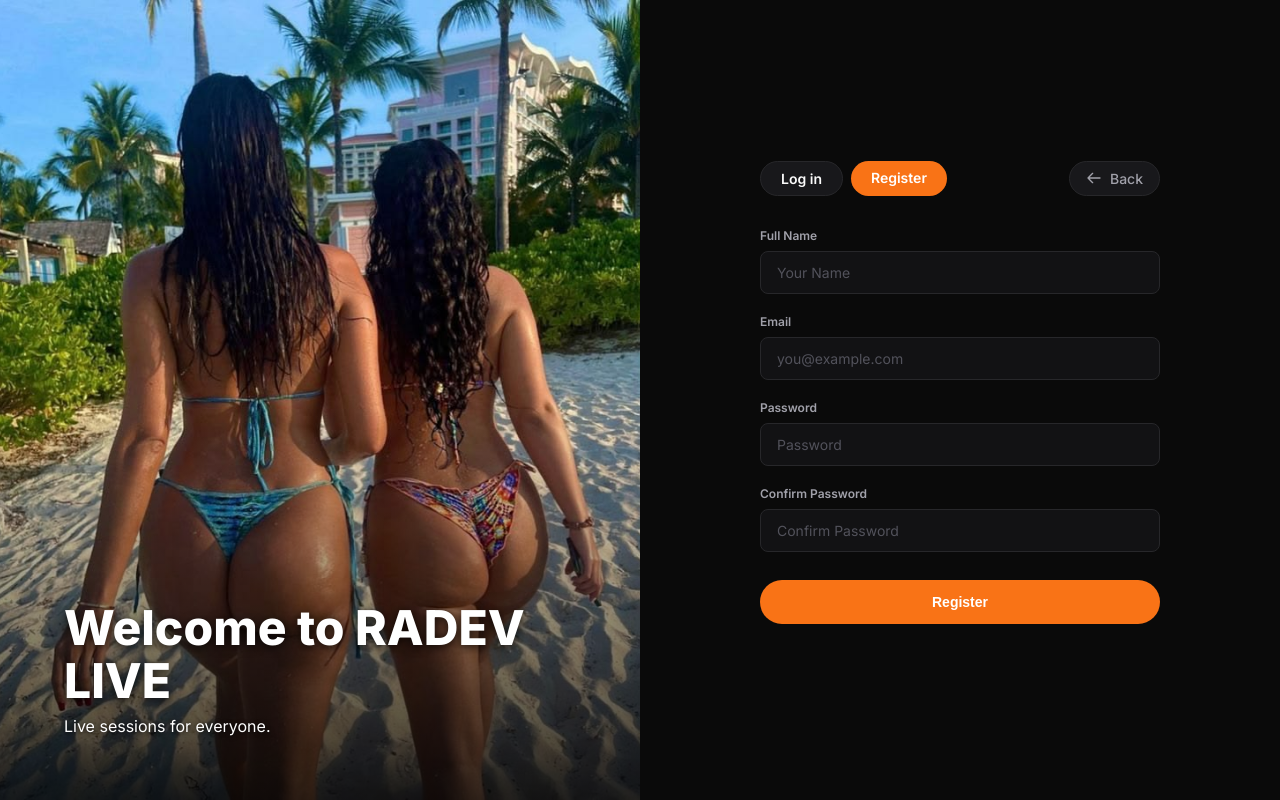
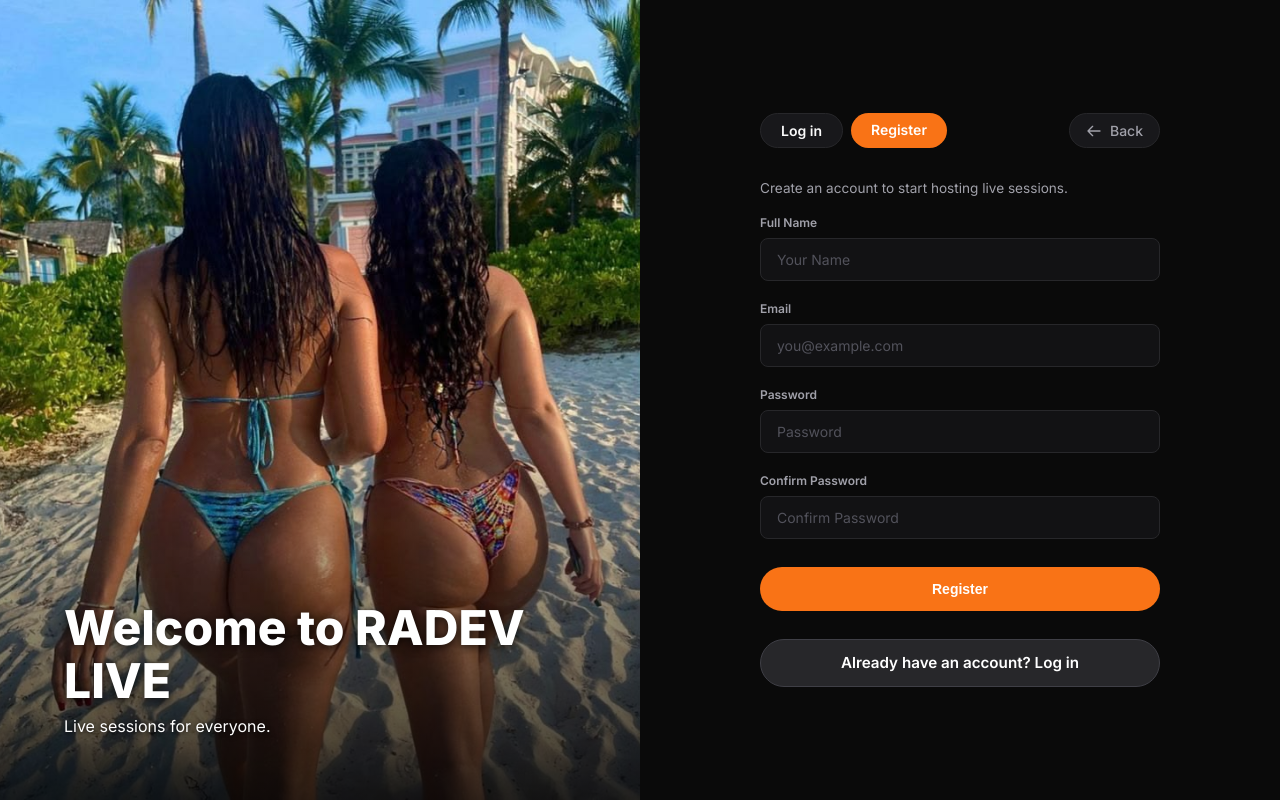
Before and after one commit to radical-vicky/live-chat, a Django app: page /accounts/signup/ in a window 1280 px wide. Run offline with Django 5.2, Linux system fonts and the light colour scheme.

Commit message:
initial commit

```diff
--- a/templates/account/signup.html
+++ b/templates/account/signup.html
@@ -3,8 +3,32 @@
 {% block title %}Register — RADEV LIVE{% endblock %}
 
 {% block auth_content %}
+    <style>
+        /* Ensures the switch link never has an underline and matches the login page */
+        .auth-mobile-switch {
+            text-decoration: none !important;
+            display: block;
+            text-align: center;
+            width: 100%;
+            padding: 0.85rem 1.5rem;
+            margin-top: 0.75rem;
+            border-radius: 999px;
+            background-color: #27272A;
+            color: white;
+            font-weight: 600;
+            font-size: 0.95rem;
+            border: 1px solid #3f3f46;
+            transition: background 0.2s;
+        }
+        .auth-mobile-switch:hover {
+            background-color: #3f3f46;
+            color: white;
+        }
+    </style>
+
     <form method="POST" action="{% url 'account_signup' %}">
         {% csrf_token %}
+        <p style="margin-bottom: 1.15rem; color: #A1A1AA; font-size: .85rem;">Create an account to start hosting live sessions.</p>
 
         {% if form.non_field_errors %}
             <div class="errorlist" style="margin-bottom: 1rem;">
@@ -41,6 +65,8 @@
         {% endif %}
 
         <button type="submit" class="btn-submit">Register</button>
-        <a href="{% url 'account_login' %}" class="auth-mobile-switch">Log in</a>
+
+        <!-- The "Log in" link now uses the styled button class without underlines -->
+        <a href="{% url 'account_login' %}" class="auth-mobile-switch">Already have an account? Log in</a>
     </form>
 {% endblock %}
```
